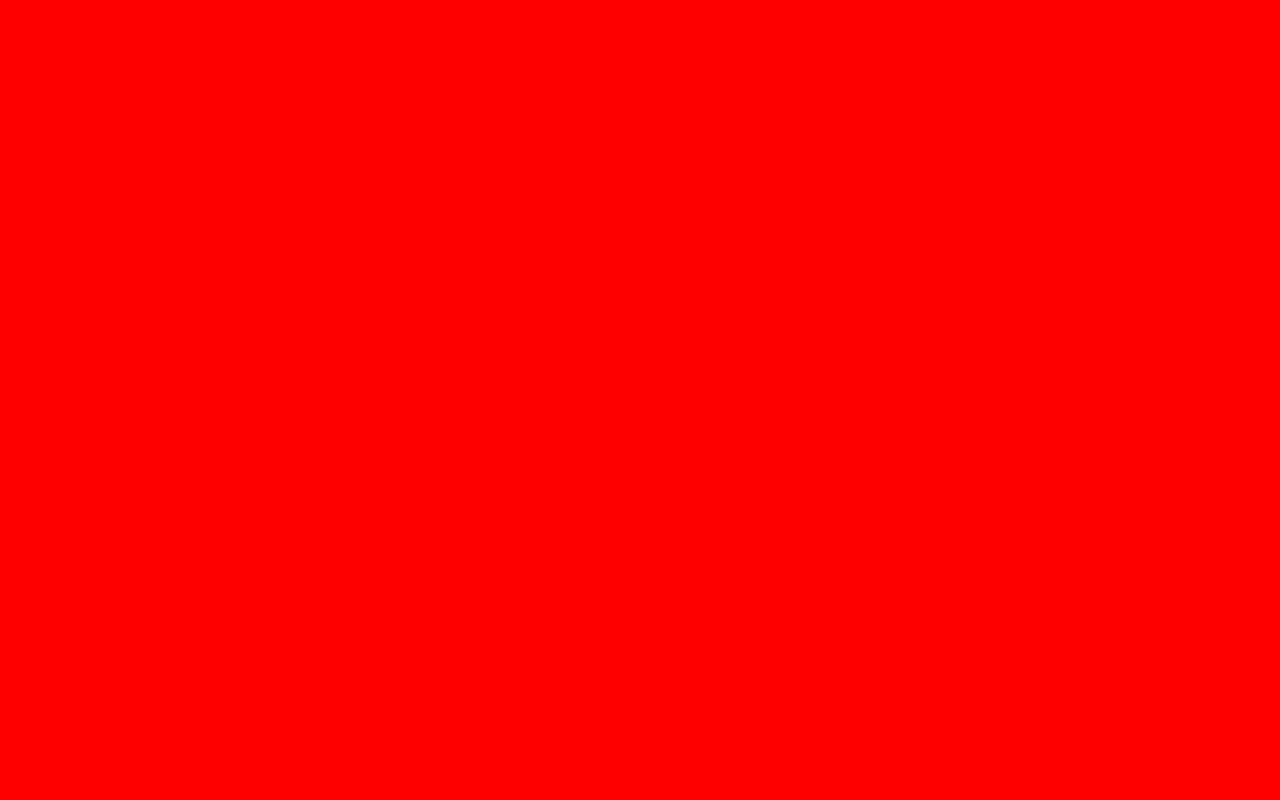
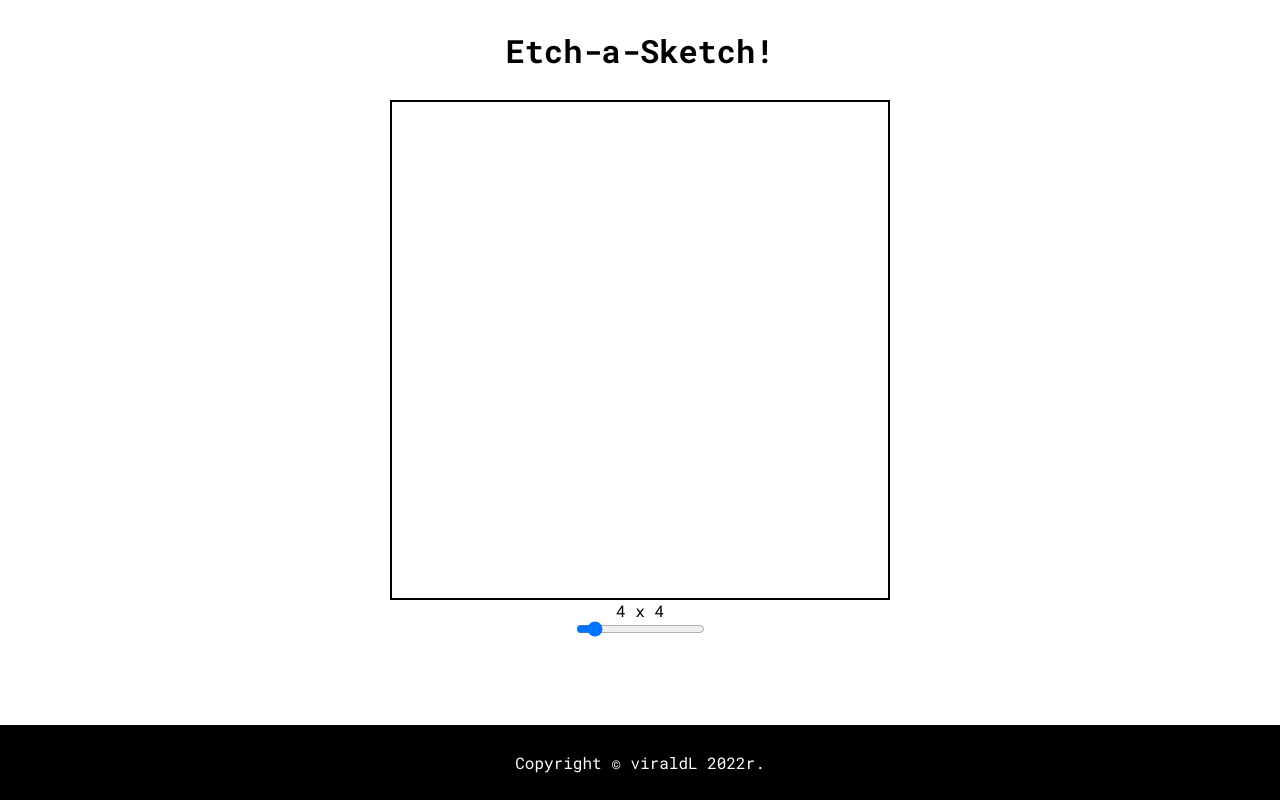
Before and after one commit to viraldL/odin-etch-a-sketch, a plain HTML site: page index.html in a window 1280 px wide. Drawn offline with Linux system fonts and the light colour scheme.

Commit message:
Working grid size changer

```diff
--- a/index.html
+++ b/index.html
@@ -8,6 +8,22 @@
     <script src="script.js" defer></script>
 </head>
 <body>
+    <header>
+        <h1>Etch-a-Sketch!</h1>
+    </header>
 
+    <main>
+        <div id="board">
+
+        </div>
+        <div id="sliderBox">
+            <label for="slider">4 x 4</label>
+            <input id="slider" type="range" min="1" max="30" value="4">
+        </div>
+    </main>
+
+    <footer>
+        <p>Copyright &copy viraldL 2022r.</p>
+    </footer>
 </body>
 </html>
--- a/script.js
+++ b/script.js
@@ -1 +1,30 @@
-console.log("Hello")
+const board = document.querySelector("#board")
+const slider = document.querySelector("#slider");
+const label = document.querySelector("label");
+let size = 4;
+
+function createGrid(val) {
+    board.style.gridTemplateColumns = `repeat(${val}, 1fr)`
+    board.style.gridTemplateRows = `repeat(${val}, 1fr)`
+
+    for (let i = 1; i <= val * val; i++) {
+        const div = document.createElement("div");
+        div.classList.add("sqr");
+        board.appendChild(div);
+    }
+}
+
+function clearGrid() {
+    board.innerHTML = ""
+}
+
+function updateSize(val) {
+    size = val;
+}
+
+slider.addEventListener("change", (e) => {
+    label.innerText =   `${e.target.value} x ${e.target.value}`;
+    updateSize(e.target.value);
+    clearGrid();
+    createGrid(e.target.value);
+})
--- a/styles.css
+++ b/styles.css
@@ -8,5 +8,59 @@
 }
 
 body {
-    background-color: red;
+    min-width: 100vw;
+    min-height: 100vh;
 }
+
+#board {
+    width: 500px;
+    height: 500px;
+    display: grid;
+    justify-content: stretch;
+    align-items: stretch;
+    border: 2px solid black;
+}
+
+.sqr {
+    display: inline-block;
+    width: auto;
+    padding: auto;
+    height: auto;
+    border: 1px solid rgb(212, 212, 212);
+}
+
+header {
+    width: 100%;
+    height: 100px;
+    display: flex;
+    justify-content: center;
+    align-items: center;
+}
+
+main {
+    width: 100%;
+    height: fit-content;
+    display: flex;
+    align-items: center;
+    justify-content: center;
+    flex-direction: column;
+}
+
+footer {
+    position: fixed;
+    display: flex;
+    align-items: center;
+    justify-content: center;
+    bottom: 0;
+    width: 100%;
+    height: 75px;
+    background-color: #000;
+    color: #fff;
+}
+
+#sliderBox {
+    display: flex;
+    justify-content: center;
+    align-items: center;
+    flex-direction: column;
+}
```
